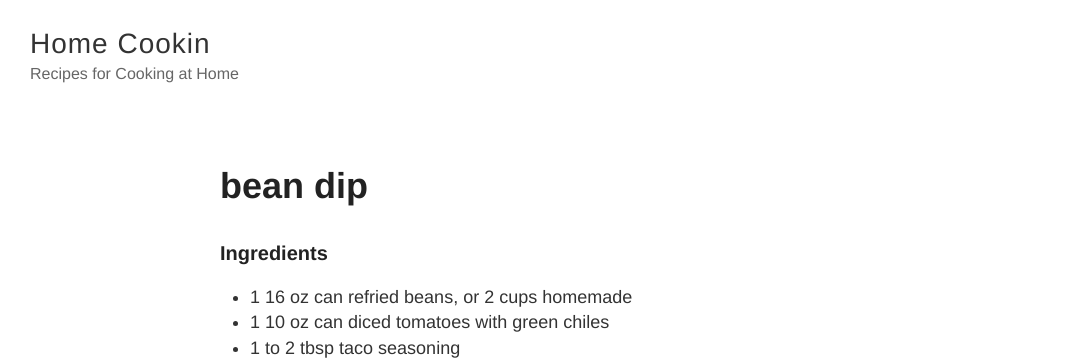
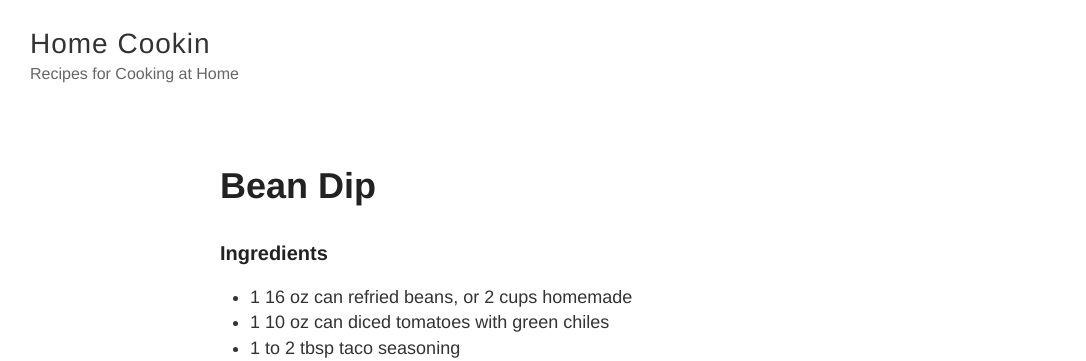
Before and after one commit to skelleyboy/cookin, a Jekyll site: the page built from _posts/2021-09-10-bean-dip.md, in a window 1280 px wide. Shown: the top 361 px of the page, without its empty margins (0-1086 px from the left). Built offline with Jekyll 4.4.1, drawn with Linux system fonts in a browser that asks for light colours.

```diff
--- a/_posts/2021-09-10-bean-dip.md
+++ b/_posts/2021-09-10-bean-dip.md
@@ -1,6 +1,6 @@
 ---
 layout: post
-title: bean dip
+title: Bean Dip
 
 ---
 ### Ingredients
```
